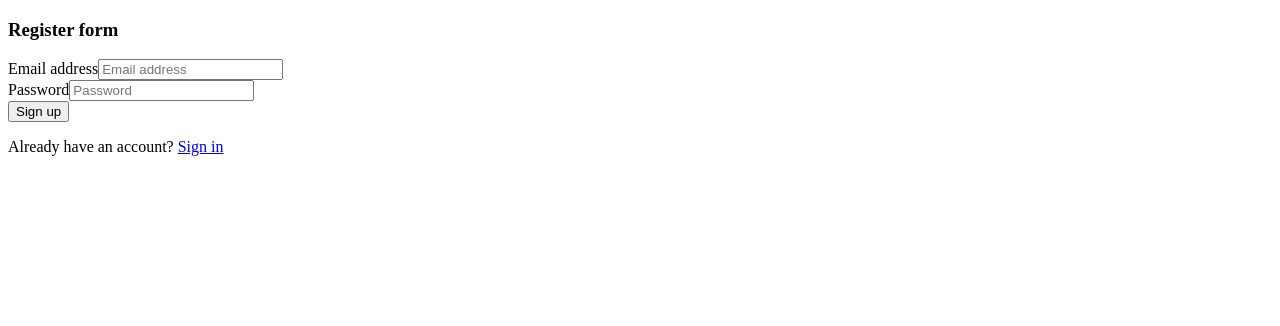
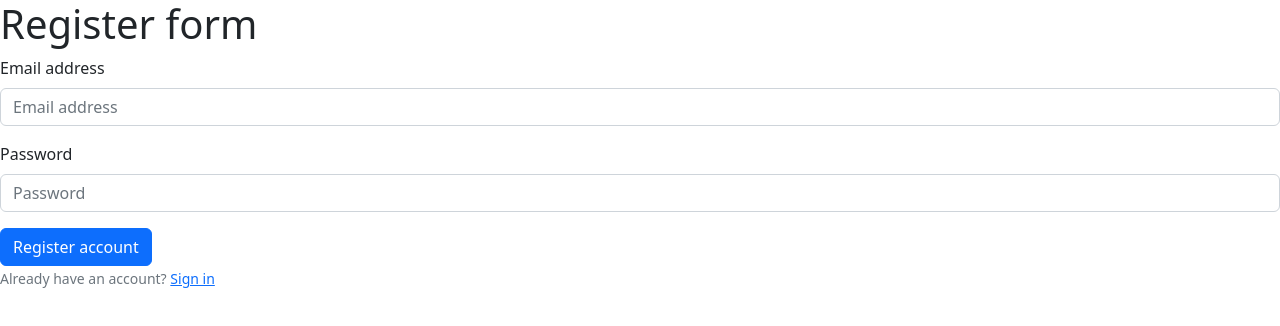
Before and after one commit to ah01567/Dissertation, a React (Create React App) app: page /register in a window 1280 px wide. Shown: the top 326 px of the page. Built offline with nearby package versions, Linux system fonts and the light colour scheme.

Commit message:
added style to login/Register form using bootstrap

```diff
--- a/src/index.js
+++ b/src/index.js
@@ -1,6 +1,7 @@
 import React from 'react';
 import ReactDOM from 'react-dom/client';
 import App from './App';
+import 'bootstrap/dist/css/bootstrap.min.css';
 
 const root = ReactDOM.createRoot(document.getElementById('root'));
 root.render(
--- a/src/pages/Login.js
+++ b/src/pages/Login.js
@@ -1,7 +1,9 @@
 import React, {useState} from 'react';
 import {  signInWithEmailAndPassword   } from 'firebase/auth';
 import { auth } from './firebase';
-import { NavLink, useNavigate } from 'react-router-dom'
+import { NavLink, useNavigate } from 'react-router-dom';
+import Button from 'react-bootstrap/Button';
+import Form from 'react-bootstrap/Form';
 
 const Login = () => {
     const navigate = useNavigate();
@@ -26,18 +28,14 @@ const Login = () => {
     }
 
     return(
-        <>
-            <main >
-                <section>
+            <div>
                     <div>
                         <h1> Login form </h1>
 
-                        <form>
-                            <div>
-                                <label htmlFor="email-address">
-                                    Email address
-                                </label>
-                                <input
+                        <Form>
+                            <Form.Group className="mb-3" controlId="formBasicEmail">
+                                <Form.Label>Email address</Form.Label>
+                                <Form.Control
                                     id="email-address"
                                     name="email"
                                     type="email"
@@ -45,13 +43,11 @@ const Login = () => {
                                     placeholder="Email address"
                                     onChange={(e)=>setEmail(e.target.value)}
                                 />
-                            </div>
+                            </Form.Group>
 
-                            <div>
-                                <label htmlFor="password">
-                                    Password
-                                </label>
-                                <input
+                            <Form.Group className="mb-3" controlId="formBasicPassword">
+                                <Form.Label>Password</Form.Label>
+                                <Form.Control
                                     id="password"
                                     name="password"
                                     type="password"
@@ -59,16 +55,12 @@ const Login = () => {
                                     placeholder="Password"
                                     onChange={(e)=>setPassword(e.target.value)}
                                 />
-                            </div>
+                            </Form.Group>
 
-                            <div>
-                                <button
-                                    onClick={LoginFunction}
-                                >
-                                    Login
-                                </button>
-                            </div>
-                        </form>
+                            <Button variant="primary" type="submit" onClick={LoginFunction} >
+                                Login
+                            </Button>
+                        </Form>
 
                         <p className="text-sm text-white text-center">
                             No account yet? {' '}
@@ -78,9 +70,7 @@ const Login = () => {
                         </p>
 
                     </div>
-                </section>
-            </main>
-        </>
+            </div>
     )
 }
 
--- a/src/pages/Register.js
+++ b/src/pages/Register.js
@@ -2,6 +2,8 @@ import React, {useState} from 'react';
 import { NavLink, useNavigate } from 'react-router-dom';
 import {  createUserWithEmailAndPassword  } from 'firebase/auth';
 import { auth } from './firebase';
+import Button from 'react-bootstrap/Button';
+import Form from 'react-bootstrap/Form';
 
 const Register = () => {
     const navigate = useNavigate();
@@ -31,59 +33,43 @@ const Register = () => {
     }
 
   return (
-    <main >
-        <section>
             <div>
                 <div>
                     <h1> Register form </h1>
-                    <form>
-                        <div>
-                            <label htmlFor="email-address">
-                                Email address
-                            </label>
-                            <input
-                                type="email"
+                    <Form>
+                    <Form.Group className="mb-3" controlId="formBasicEmail">
+                        <Form.Label>Email address</Form.Label>
+                        <Form.Control type="email"
                                       label="Email address"
                                       value={email}
                                       onChange={(e) => setEmail(e.target.value)}
                                       required
-                                placeholder="Email address"
-                            />
-                        </div>
+                                      placeholder="Email address"  />
+                        </Form.Group>
 
-                        <div>
-                            <label htmlFor="password">
-                                Password
-                            </label>
-                            <input
-                                type="password"
+                        <Form.Group className="mb-3" controlId="formBasicPassword">
+                        <Form.Label>Password</Form.Label>
+                        <Form.Control type="password"
                                       label="Create password"
                                       value={password}
                                       onChange={(e) => setPassword(e.target.value)}
                                       required
-                                placeholder="Password"
-                            />
-                        </div>
+                                      placeholder="Password"  />
+                        </Form.Group>
 
-                        <button
-                            type="submit"
-                            onClick={onSubmit}
-                        >
-                            Sign up
-                        </button>
+                        <Button variant="primary" type="submit" onClick={onSubmit} >
+                            Register account
+                        </Button>
+                    </Form>
 
-                    </form>
-
-                    <p>
+                    <Form.Text className="text-muted">
                         Already have an account?{' '}
                         <NavLink to="/login" >
                             Sign in
                         </NavLink>
-                    </p>
+                        </Form.Text>
                 </div>
             </div>
-        </section>
-    </main>
   )
 }
 
```
Lines whose indentation alone changed are shown as unchanged.
